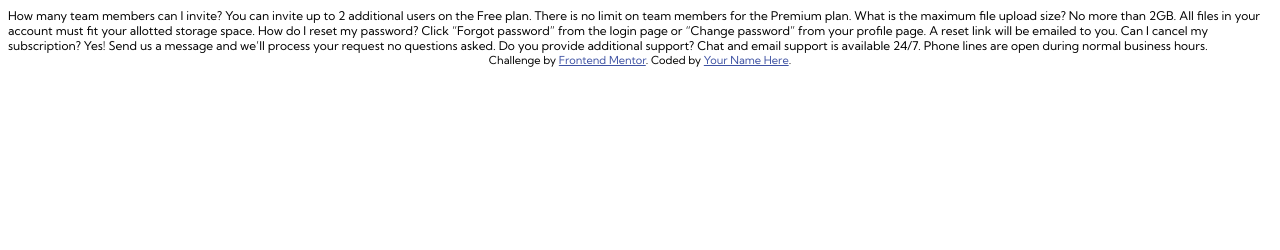
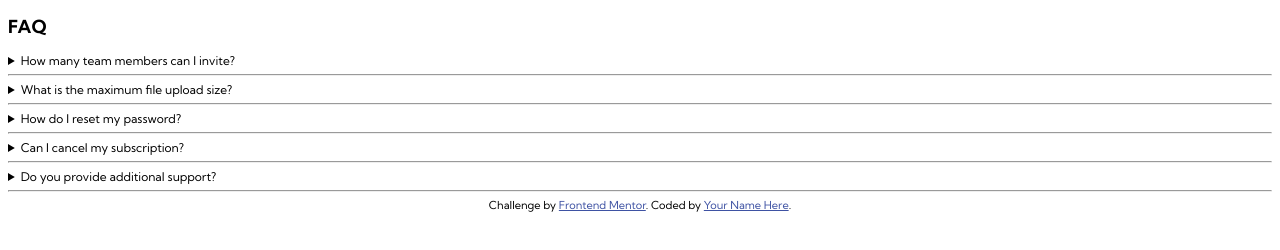
Before and after one commit to pchebel/frontend-mentor-accordion-card, a plain HTML site: page index.html in a window 1280 px wide. Drawn offline with Linux system fonts and the light colour scheme.

Commit message:
feat: html base

```diff
--- a/index.html
+++ b/index.html
@@ -27,15 +27,52 @@
     </style>
   </head>
   <body>
-    How many team members can I invite? You can invite up to 2 additional users
-    on the Free plan. There is no limit on team members for the Premium plan.
-    What is the maximum file upload size? No more than 2GB. All files in your
-    account must fit your allotted storage space. How do I reset my password?
-    Click “Forgot password” from the login page or “Change password” from your
-    profile page. A reset link will be emailed to you. Can I cancel my
-    subscription? Yes! Send us a message and we’ll process your request no
-    questions asked. Do you provide additional support? Chat and email support
-    is available 24/7. Phone lines are open during normal business hours.
+    <div class="cardWrapper">
+      <div class="illustration"></div>
+      <div class="faq">
+        <h2 class="title">FAQ</h2>
+
+        <div class="questionsContainer">
+          <details class="answer">
+            <summary class="question">
+              How many team members can I invite?
+            </summary>
+            You can invite up to 2 additional users on the Free plan. There is
+            no limit on team members for the Premium plan.
+          </details>
+          <hr />
+          <details class="answer">
+            <summary class="question">
+              What is the maximum file upload size?
+            </summary>
+            No more than 2GB. All files in your account must fit your allotted
+            storage space.
+          </details>
+          <hr />
+          <details class="answer">
+            <summary class="question">How do I reset my password?</summary>
+            Click “Forgot password” from the login page or “Change password”
+            from your profile page. A reset link will be emailed to you.
+          </details>
+          <hr />
+
+          <details class="answer">
+            <summary class="question">Can I cancel my subscription?</summary>
+            Yes! Send us a message and we’ll process your request no questions
+            asked.
+          </details>
+          <hr />
+          <details class="answer">
+            <summary class="question">
+              Do you provide additional support?
+            </summary>
+            Chat and email support is available 24/7. Phone lines are open
+            during normal business hours.
+          </details>
+          <hr />
+        </div>
+      </div>
+    </div>
 
     <div class="attribution">
       Challenge by
```
